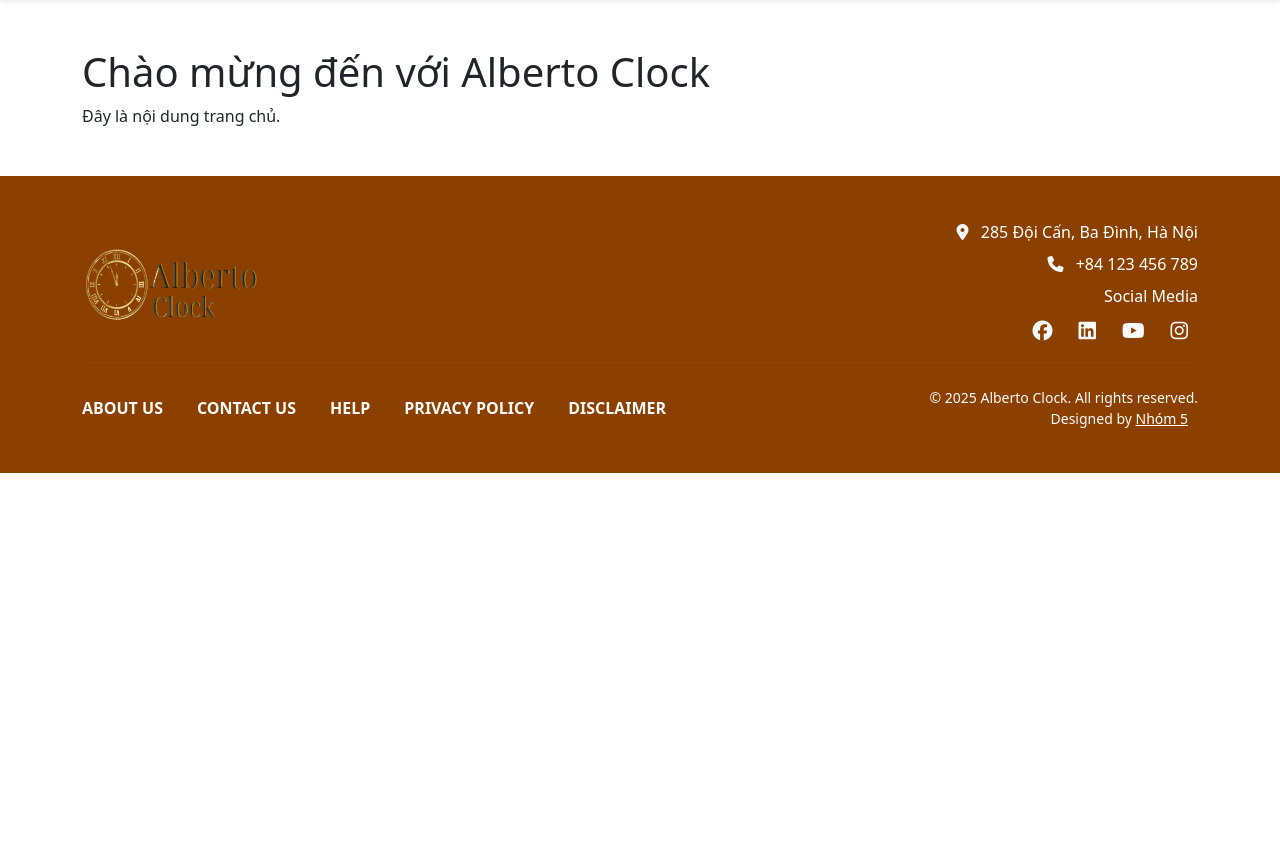
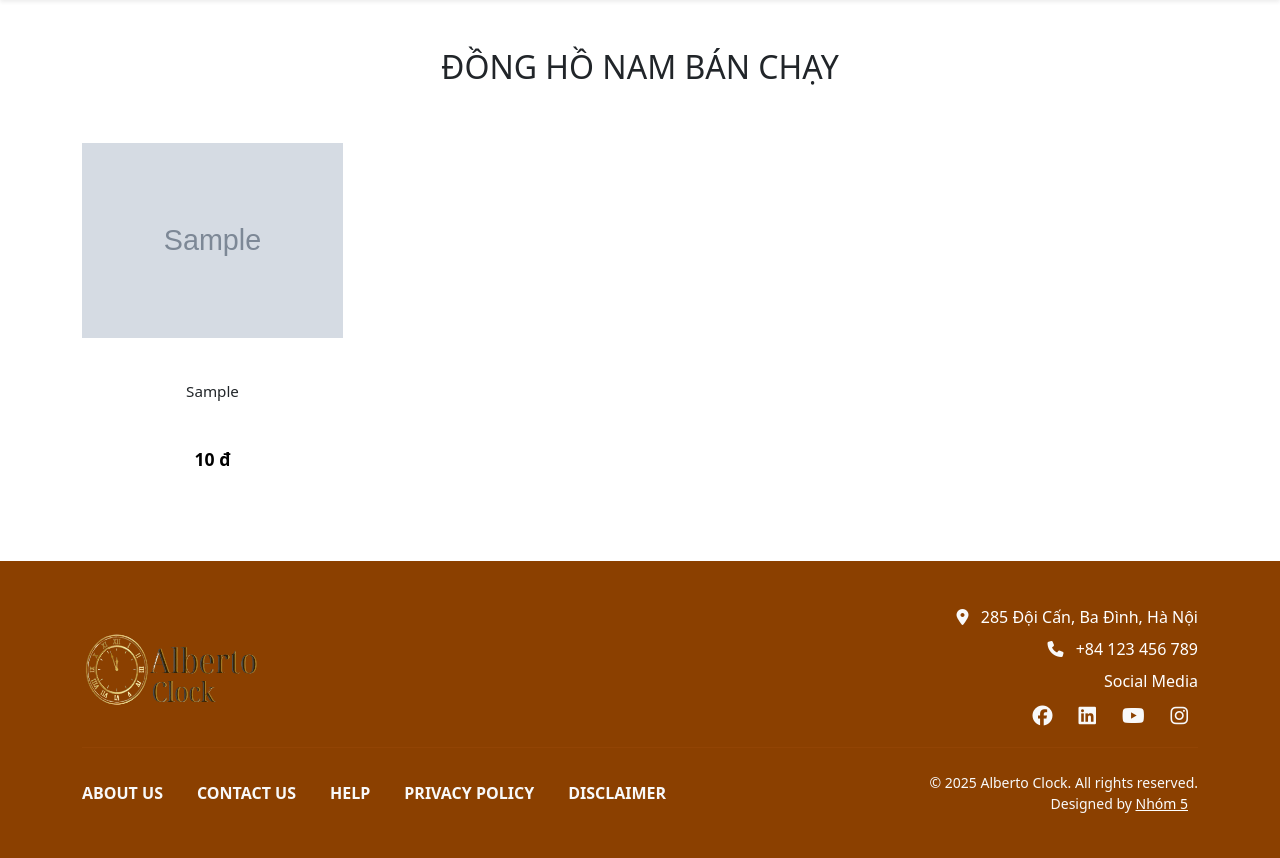
Before and after one commit to mudotet/Alberto-clock, a PHP site: page / in a window 1280 px wide. Shown: the part 76-934 px from the top of the page. Before the commit the page ends 549 px from the top, so only its background shows below. Run offline with PHP 8.4, Linux system fonts and the light colour scheme; tables that the repository leaves empty hold one stand-in row (values such as "Sample post"); grey boxes marked "Sample" are stand-in pictures.

Commit message:
lấy dữ liệu trong database, viết class với watch

```diff
--- a/includes/db_connect.php
+++ b/includes/db_connect.php
@@ -1,6 +1,5 @@
 <?php
-    class Db_connect{
-
+    class Db_connect {
         public static function getConnection(){
             $host = "localhost";
             $db_name = "alberto_clock";
@@ -13,6 +12,8 @@
             } catch(PDOException $exception){
                 echo "Connection error: " . $exception->getMessage();
             }
+            return $conn;
         }
     }
+
 ?>
--- a/views/index.php
+++ b/views/index.php
@@ -1,6 +1,10 @@
-<!-- index.php -->
+<?php
+require_once '../models/Watch.php';
+$watchModel = new Watch();
+$watches = $watchModel->getAllWatches();
+?>
 <!DOCTYPE html>
-<html lang="en">
+<html lang="vi">
 <head>
   <meta charset="UTF-8">
   <meta name="viewport" content="width=device-width, initial-scale=1.0">
@@ -9,15 +13,57 @@
   <link href="https://cdn.jsdelivr.net/npm/bootstrap@5.3.6/dist/css/bootstrap.min.css" rel="stylesheet">
   <link rel="stylesheet" href="../includes/css_includes/footer.css">
   <link rel="stylesheet" href="../includes/css_includes/header.css">
+  <style>
+    .watch-card {
+      text-align: center;
+      margin-bottom: 40px;
+    }
+    .watch-card img {
+      width: 100%;
+      height: 260px;
+      object-fit: contain;
+      margin-bottom: 10px;
+    }
+    .watch-title {
+      font-size: 0.95rem;
+      min-height: 50px;
+    }
+    .watch-price {
+      font-weight: bold;
+      font-size: 1.1rem;
+      color: #000;
+    }
+  </style>
 </head>
 <body>
 
 <?php include '../includes/header.php'; ?>
 
-<!-- Nội dung chính -->
 <div class="container my-5">
-  <h1>Chào mừng đến với Alberto Clock</h1>
-  <p>Đây là nội dung trang chủ.</p>
+  <h2 class="text-center mb-4">ĐỒNG HỒ NAM BÁN CHẠY</h2>
+  <div class="row">
+    <?php foreach ($watches as $watch): ?>
+      <div class="col-6 col-md-4 col-lg-3">
+        <div class="watch-card">
+          <?php
+            $brandFolder = !empty($watch['brand_name']) ? urlencode($watch['brand_name']) : '';
+            $imagePath = !empty($watch['watches_images'])
+              ? "../assets/images/Ảnh đồng hồ/$brandFolder/" . htmlspecialchars($watch['watches_images'])
+              : "../assets/images/Ảnh đồng hồ/default.jpg";
+          ?>
+          <img src="<?php echo $imagePath; ?>" alt="Hình ảnh đồng hồ">
+
+          <p class="watch-title">
+            <?php echo htmlspecialchars($watch['model']); ?>
+          </p>
+
+          <p class="watch-price">
+            <?php echo number_format($watch['price'], 0, ',', '.') ?> đ
+          </p>
+        </div>
+      </div>
+    <?php endforeach; ?>
+  </div>
 </div>
 
 <?php include '../includes/footer.php'; ?>
```
Also changed, not shown: models/Watch.php (added, +112 -0 lines), controllers/watches/create_watch.php (added), controllers/watches/delete_watch.php (added), controllers/watches/list_watch.php (added), controllers/watches/update_watch.php (added), models/CartDetail.php (added), models/Role.php (added).
